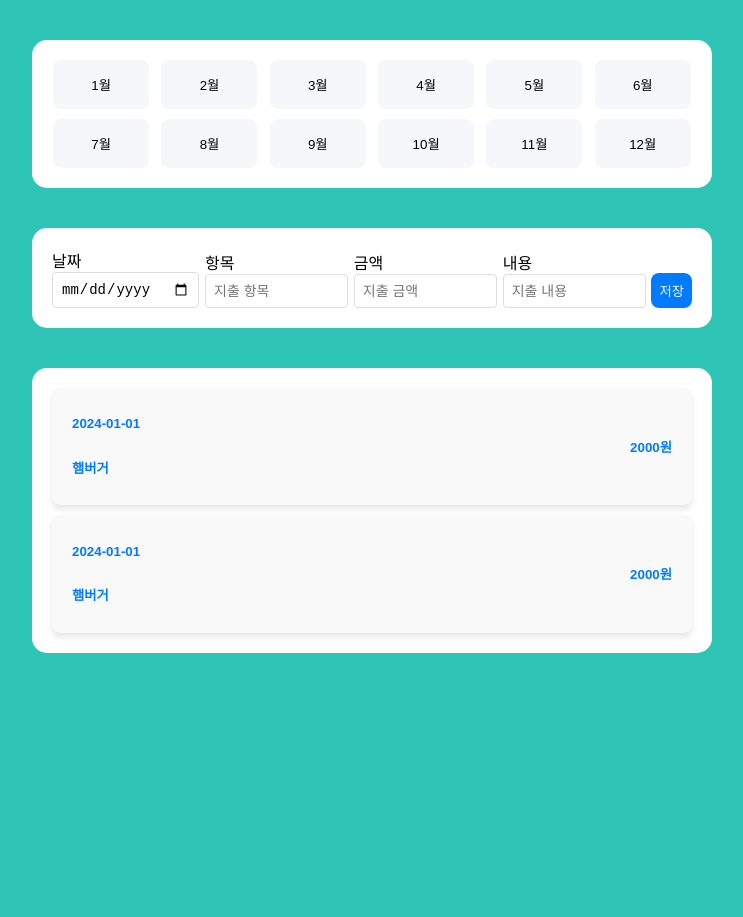
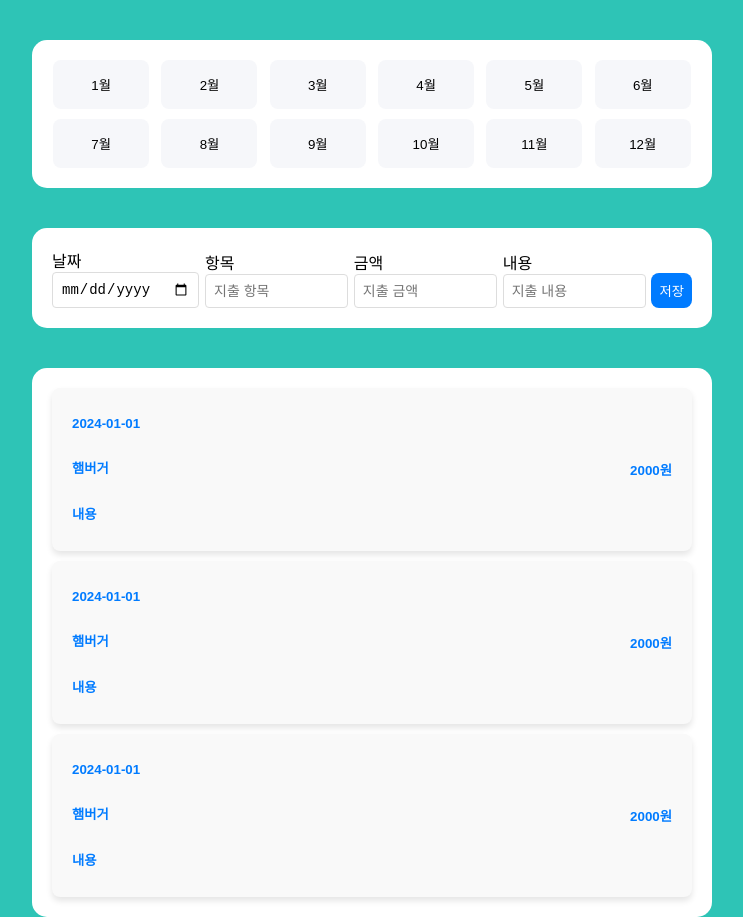
Before and after one commit to pk97h/my-finance-app, a React (Vite) app: page / in a window 1280 px wide. Shown: the whole page, without its empty margins (268-1011 px from the left). Before the commit the page ends 840 px from the top, so only its background shows below. Built offline with nearby package versions, Linux system fonts and the light colour scheme.

Commit message:
Detail UI 구현

```diff
--- a/src/App.jsx
+++ b/src/App.jsx
@@ -6,7 +6,7 @@ const GlobalStyle = createGlobalStyle`
     margin: 0;
     padding: 0;
     height: 100%;
-    background-color: rgb(46, 196, 182)
+    background-color: rgb(46, 196, 182);
   }
 `;
 
--- a/src/components/ExpenseList.jsx
+++ b/src/components/ExpenseList.jsx
@@ -1,3 +1,4 @@
+import { useNavigate } from "react-router-dom";
 import {
   Expense,
   ExpenseDateTitle,
@@ -5,12 +6,19 @@ import {
 } from "../styles/HomeStyles";
 
 const ExpenseList = () => {
+  const navigate = useNavigate()
+
+  const handleDetail = () => {
+    navigate("/expenses/2");
+  };
+
   return (
     <ExpenseListContainer>
-      <Expense>
+      <Expense onClick={handleDetail}>
         <ExpenseDateTitle>
           <p>2024-01-01</p>
           <p>햄버거</p>
+          <p>내용</p>
         </ExpenseDateTitle>
         <p>2000원</p>
       </Expense>
@@ -18,6 +26,15 @@ const ExpenseList = () => {
         <ExpenseDateTitle>
           <p>2024-01-01</p>
           <p>햄버거</p>
+          <p>내용</p>
+        </ExpenseDateTitle>
+        <p>2000원</p>
+      </Expense>
+      <Expense>
+        <ExpenseDateTitle>
+          <p>2024-01-01</p>
+          <p>햄버거</p>
+          <p>내용</p>
         </ExpenseDateTitle>
         <p>2000원</p>
       </Expense>
--- a/src/pages/Detail.jsx
+++ b/src/pages/Detail.jsx
@@ -14,6 +14,7 @@ const Detail = () => {
   const handleBack = () => {
     navigate("/");
   };
+
   return (
     <DetailContainer>
       <ExpenseForm>
@@ -38,7 +39,9 @@ const Detail = () => {
       <ButtonContainer>
         <ExpenseFormEditButton type="submit">수정</ExpenseFormEditButton>
         <ExpenseFormDeleteButton type="submit">삭제</ExpenseFormDeleteButton>
-        <ExpenseFormBackButton onClick={handleBack}>뒤로 가기</ExpenseFormBackButton>
+        <ExpenseFormBackButton onClick={handleBack}>
+          뒤로 가기
+        </ExpenseFormBackButton>
       </ButtonContainer>
     </DetailContainer>
   );
```
